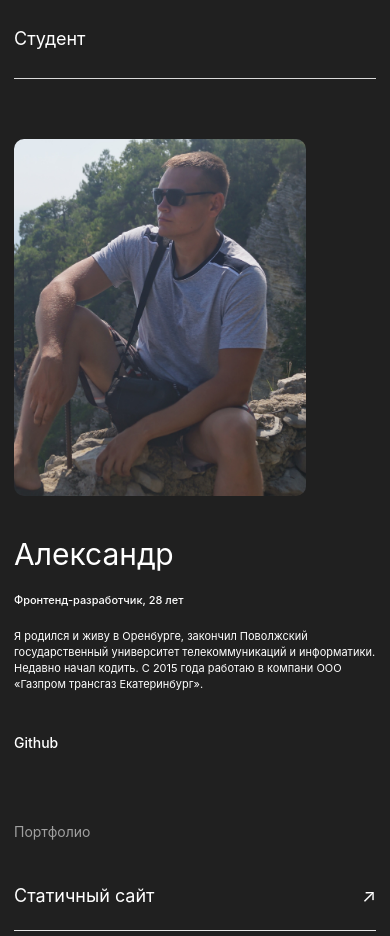
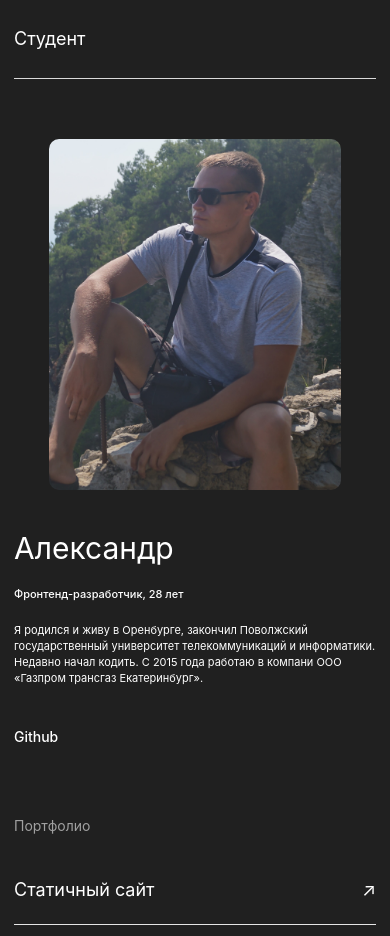
Before and after one commit to Alexander-Sultanaev/movies-explorer-frontend, a React (Create React App) app: page / in a window 390 px wide. Shown: the part 2000-2936 px from the top of the page. Built offline with nearby package versions, Linux system fonts and the light colour scheme.

Commit message:
3я итерация

```diff
--- a/src/components/Main/AboutMe/AboutMe.css
+++ b/src/components/Main/AboutMe/AboutMe.css
@@ -95,6 +95,20 @@
     height: 307px;
   }
 }
+@media screen and (max-width: 768px) {
+  .about__container {
+    display: flex;
+    padding-top: 60px;
+    flex-direction: column-reverse;
+    gap: 40px;
+  }
+  .about__avatar {
+    width: 100%;
+    max-width: 292px;
+    height: auto;
+    margin: 0 auto;
+  }
+}
 @media screen and (max-width: 430px) {
   .about {
     padding: 70px 14px;
@@ -131,7 +145,7 @@
     line-height: 17px;
   }
   .about__avatar {
-    width: 292px;
-    height: 357px;
+    width: 100%;
+    height: auto;
   }
 }
--- a/src/components/Main/AboutProject/AboutProject.js
+++ b/src/components/Main/AboutProject/AboutProject.js
@@ -6,11 +6,11 @@ const AboutProject = () => {
       <section className="project" id="project">
         <h2 className="project__title">О проекте</h2>
         <div className="project__content">
-          <div>
+          <div className="projects__texts">
             <h3 className="project__subtitle">Дипломный проект включал 5 этапов</h3>
             <p className="project__text">Составление плана, работу над бэкендом, вёрстку, добавление функциональности и финальные доработки.</p>
           </div>
-          <div>
+          <div className="projects__texts">
             <h3 className="project__subtitle">На выполнение диплома ушло 5 недель</h3>
             <p className="project__text">У каждого этапа был мягкий и жёсткий дедлайн, которые нужно было соблюдать, чтобы успешно защититься.</p>
           </div>
--- a/src/components/Main/Portfolio/Portfolio.css
+++ b/src/components/Main/Portfolio/Portfolio.css
@@ -10,7 +10,7 @@
   line-height: 20px;
   color: #8B8B8B;
 }
-.portfolio__list {
+.portfolio__elements {
   margin: 0;
   padding: 30px 0px 0px;
   list-style: none;
@@ -54,7 +54,7 @@
   .portfolio__title {
     color: #A0A0A0;
   }
-  .portfolio__list {
+  .portfolio__elements {
     padding: 30px 0px 0px;
   }
   .portfolio__element {
@@ -76,7 +76,7 @@
     color: #A0A0A0;
     font-size: 14px;
   }
-  .portfolio__list {
+  .portfolio__elements {
     padding: 20px 0px 0px;
   }
   .portfolio__element {
--- a/src/components/Main/Portfolio/Portfolio.js
+++ b/src/components/Main/Portfolio/Portfolio.js
@@ -5,7 +5,7 @@ const Portfolio = () => {
   return (
       <section className="portfolio">
         <h2 className="portfolio__title">Портфолио</h2>
-        <ul className="portfolio__list">
+        <ul className="portfolio__elements">
           <li className="portfolio__element">
             <a className="portfolio__link" href='https://github.com/Alexander-Sultanaev/how-to-learn' target='_blank' rel="noreferrer" >
               <p className="portfolio__text">Статичный сайт</p>
--- a/src/components/Movies/Movies.js
+++ b/src/components/Movies/Movies.js
@@ -105,8 +105,8 @@ function Movies() {
   return(
     <div className="page">
       <Header />
-      <SearchForm />
-      <MoviesCardList isSavedMoviesPage={false} movies={movies} />
+        <SearchForm />
+        <MoviesCardList isSavedMoviesPage={false} movies={movies} />
       <Footer />
     </div>
   );
--- a/src/components/Movies/MoviesCard/MoviesCard.css
+++ b/src/components/Movies/MoviesCard/MoviesCard.css
@@ -14,6 +14,7 @@
   width: 100%;
   height: 100%;
   cursor: pointer;
+  margin: 0 auto;
   z-index: 3;
 }
 .movies-card__image:hover {
@@ -113,13 +114,13 @@
   }
   .movies-card__container {
     height: 100%;
-    width: 300px;
+    width: 290px;
   }
   .movies-card__title {
     font-size: 12px;
     line-height: 15px;
   }
   .movies-card__image {
-    width: 300px;
+    width: 290px;
   }
 }
--- a/src/components/Movies/MoviesCardList/MoviesCardList.css
+++ b/src/components/Movies/MoviesCardList/MoviesCardList.css
@@ -51,13 +51,13 @@
 @media screen and (max-width: 705px) {
   .movies-list {
     padding: 80px 0px 80px;
-    max-width: calc(100% -20px *2);
+    max-width: calc(100% - 20px *2);
   }
   .movies-list__grid{
     padding: 50px 0px 50px;
     max-width: 300px;
     row-gap: 15px;
-    grid-template-columns: repeat(auto-fill,minmax(300px, 1fr));
+    grid-template-columns: repeat(auto-fill,minmax(295px, 1fr));
   }
   .movies-list__button {
     margin-top: 50px;
--- a/src/components/Movies/SearchForm/SearchForm.css
+++ b/src/components/Movies/SearchForm/SearchForm.css
@@ -1,12 +1,11 @@
 .search-form {
  padding: 144px 0px 70px;
  margin: 0 auto;
- max-width: 1280px;
  border-bottom: 1px solid #424242;
+ width: 1280px;
+ max-width: calc(100% - 20px *2);
 }
 .search-form__container {
-  width: 100%;
-  max-width: 1280px;
   padding: 16px 0px;
   height: 40px;
   background: #222222;
@@ -75,7 +74,6 @@
 @media screen and (max-width: 768px) {
   .search-form {
     padding: 154px 0px 110px;
-    max-width: 710px;
    }
    .search-form__container {
     grid-template-columns: 63px auto 200px;
@@ -84,7 +82,7 @@
 @media screen and (max-width: 430px) {
   .search-form {
     padding: 72px 0px 0px;
-    max-width: 320px;
+    max-width: 300px;
     height: 272px;
    }
    .search-form__container {
```
